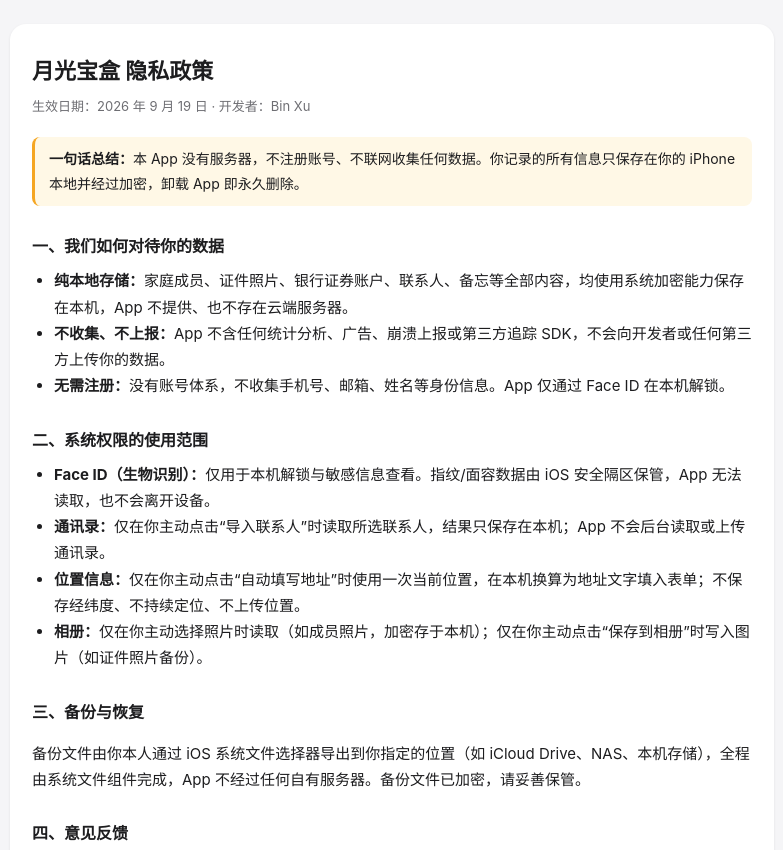
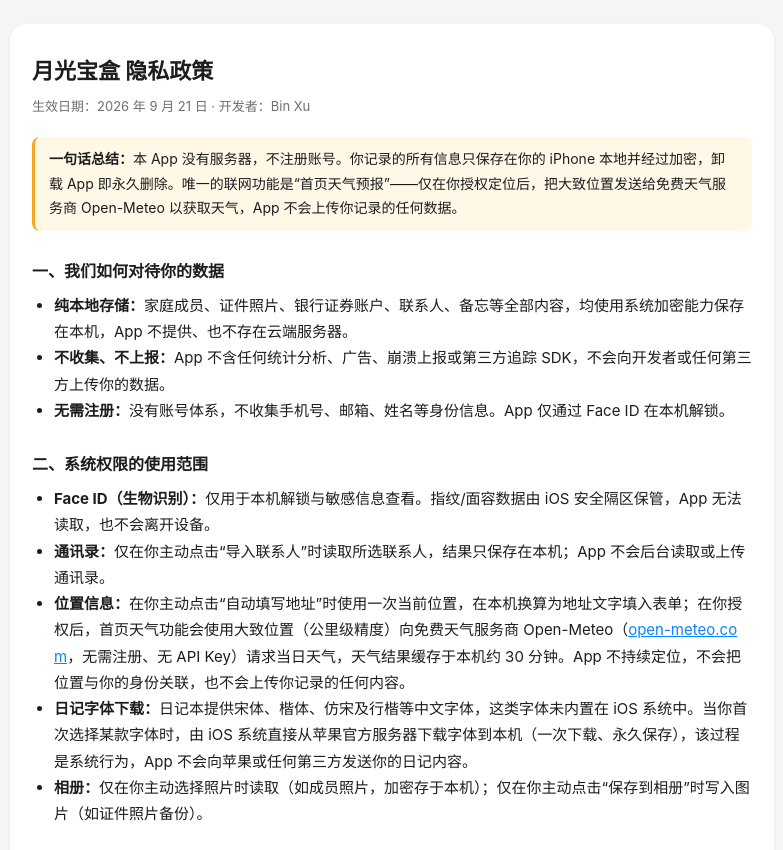
Before and after one commit to leoxu2026/moonbox-privacy, a plain HTML site: page index.html in a window 1280 px wide. Shown: the top 850 px of the page, without its empty margins (248-1031 px from the left). Drawn offline with Linux system fonts and the light colour scheme.

Commit message:
Add files via upload

```diff
--- a/index.html
+++ b/index.html
@@ -39,10 +39,10 @@
 <body>
 <main>
   <h1>月光宝盒 隐私政策</h1>
-  <div class="meta">生效日期：2026 年 9 月 19 日 · 开发者：Bin Xu</div>
+  <div class="meta">生效日期：2026 年 9 月 21 日 · 开发者：Bin Xu</div>
 
   <div class="highlight">
-    <strong>一句话总结：</strong>本 App 没有服务器，不注册账号、不联网收集任何数据。你记录的所有信息只保存在你的 iPhone 本地并经过加密，卸载 App 即永久删除。
+    <strong>一句话总结：</strong>本 App 没有服务器，不注册账号。你记录的所有信息只保存在你的 iPhone 本地并经过加密，卸载 App 即永久删除。唯一的联网功能是“首页天气预报”——仅在你授权定位后，把大致位置发送给免费天气服务商 Open-Meteo 以获取天气，App 不会上传你记录的任何数据。
   </div>
 
   <h2>一、我们如何对待你的数据</h2>
@@ -56,7 +56,8 @@
   <ul>
     <li><strong>Face ID（生物识别）：</strong>仅用于本机解锁与敏感信息查看。指纹/面容数据由 iOS 安全隔区保管，App 无法读取，也不会离开设备。</li>
     <li><strong>通讯录：</strong>仅在你主动点击“导入联系人”时读取所选联系人，结果只保存在本机；App 不会后台读取或上传通讯录。</li>
-    <li><strong>位置信息：</strong>仅在你主动点击“自动填写地址”时使用一次当前位置，在本机换算为地址文字填入表单；不保存经纬度、不持续定位、不上传位置。</li>
+    <li><strong>位置信息：</strong>在你主动点击“自动填写地址”时使用一次当前位置，在本机换算为地址文字填入表单；在你授权后，首页天气功能会使用大致位置（公里级精度）向免费天气服务商 Open-Meteo（<a href="https://open-meteo.com" target="_blank" rel="noopener">open-meteo.com</a>，无需注册、无 API Key）请求当日天气，天气结果缓存于本机约 30 分钟。App 不持续定位，不会把位置与你的身份关联，也不会上传你记录的任何内容。</li>
+    <li><strong>日记字体下载：</strong>日记本提供宋体、楷体、仿宋及行楷等中文字体，这类字体未内置在 iOS 系统中。当你首次选择某款字体时，由 iOS 系统直接从苹果官方服务器下载字体到本机（一次下载、永久保存），该过程是系统行为，App 不会向苹果或任何第三方发送你的日记内容。</li>
     <li><strong>相册：</strong>仅在你主动选择照片时读取（如成员照片，加密存于本机）；仅在你主动点击“保存到相册”时写入图片（如证件照片备份）。</li>
   </ul>
 
```
